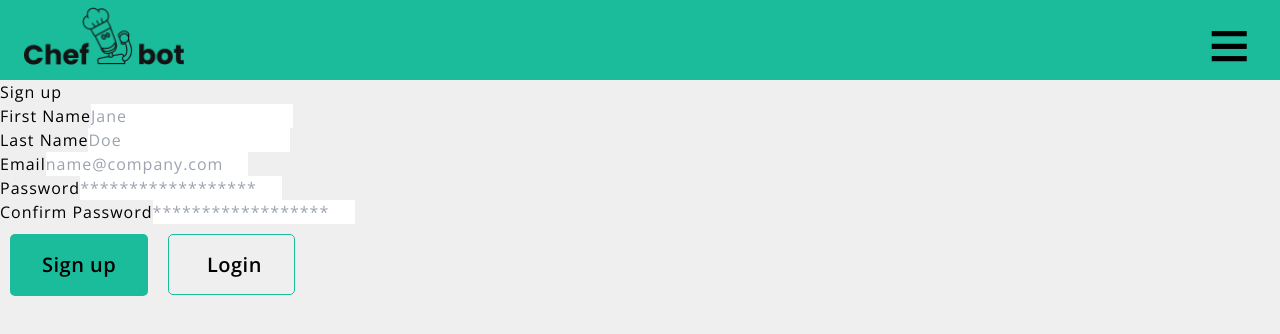
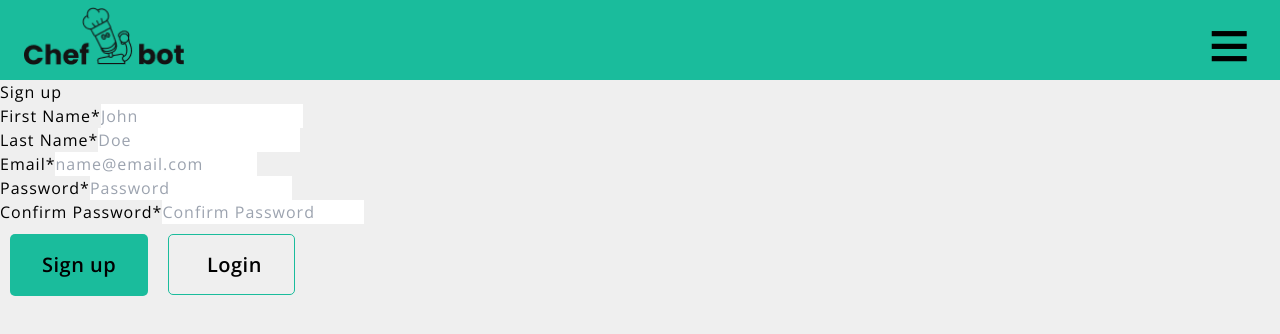
Before and after one commit to hurjan/mat-gpt, a React (Vite) app: page /signup in a window 1280 px wide. Shown: the top 334 px of the page. Built offline with nearby package versions, Linux system fonts and the light colour scheme.

Commit message:
feat sign up validation

```diff
--- a/src/components/pages/LoginPage.jsx
+++ b/src/components/pages/LoginPage.jsx
@@ -1,14 +1,14 @@
 import "../styles/LoginPage.css"
 import {Link} from "react-router-dom";
 import {useForm} from "react-hook-form"
-//import logo from "../../../public/images/logo.png"
 import { DevTool } from "@hookform/devtools"
 
 
 
 function LoginPage() {
-    const form= useForm()
-    const {register,control,handleSubmit} = form
+    const form= useForm();
+    const {register,control,handleSubmit,formState} = form;
+    const {errors}= formState;
     const onSubmit = (data) => {
         console.log('Form submitted',data)
     }
@@ -26,13 +26,14 @@ function LoginPage() {
                             <input type="email" name="email" id="email" placeholder="name@email.com"
                             className="bg-gray-50 border border-gray-300 text-gray-900 sm:text-sm rounded-lg focus:ring-blue-600 focus:border-blue-600 block w-full p-2.5 dark:bg-gray-700 dark:border-gray-600 dark:placeholder-gray-400 dark:text-white dark:focus:ring-blue-500 dark:focus:border-blue-500"
                             {...register("email",{required:'Email is required'})}/>
-
+                            <p className="error">{errors.email?.message}</p>
                         </div>
                         <div>
                             <label htmlFor="password" className="block mb-2 text-sm font-medium text-gray-900 dark:text-white">Password</label>
                             <input type="password" name="password" id="password" placeholder="••••••••"
                             className="bg-gray-50 border border-gray-300 text-gray-900 sm:text-sm rounded-lg focus:ring-blue-600 focus:border-blue-600 block w-full p-2.5 dark:bg-gray-700 dark:border-gray-600 dark:placeholder-gray-400 dark:text-white dark:focus:ring-blue-500 dark:focus:border-blue-500"
-                            required=""{...register("password",{required:'Password is required'})}/>
+                            {...register("password",{required:'Password is required'})}/>
+                             <p className="error">{errors.password?.message}</p>
                         </div>
                         <button type="submit" className="w-full text-white bg-emerald-500 hover:bg-blue-700 focus:ring-4 focus:outline-none focus:ring-blue-300 font-medium rounded-lg text-sm px-5 py-2.5 text-center dark:bg-blue-600 dark:hover:bg-blue-700 dark:focus:ring-blue-800">Login</button>
                         <p className="text-sm font-light text-gray-500 dark:text-gray-400">
--- a/src/components/pages/SignUp.jsx
+++ b/src/components/pages/SignUp.jsx
@@ -1,48 +1,72 @@
 import "../styles/LoginPage.css"
 import {Link} from "react-router-dom";
+import {useForm} from "react-hook-form"
+import { DevTool } from "@hookform/devtools"
 
 function SignUp()
 {
+    const form= useForm();
+    const {register,control,handleSubmit,formState} = form;
+    const {errors}= formState;
+    const onSubmit = (data) => {
+        console.log('Form submitted',data)
+    }
     return(
         <div className="containerLogin flex justify-center p-10">
-            <form className=" w-full max-w-lg ">
+            <form onSubmit={handleSubmit(onSubmit)} noValidate className=" w-full max-w-lg ">
                     <h1 className="text-xl font-bold leading-tight tracking-tight text-gray-900 md:text-2xl dark:text-white mb-10">
                         Sign up
                     </h1>
                 <div className="flex flex-wrap -mx-3 mb-6">
                     <div className="w-full md:w-1/2 px-3 mb-6 md:mb-0">
-                    <label className="block uppercase tracking-wide text-gray-700 text-xs font-bold mb-2" htmlFor="grid-first-name">
-                        First Name
+                    <label className="block uppercase tracking-wide text-gray-700 text-xs font-bold mb-2"
+                    htmlFor="firstname">
+                        First Name*
                     </label>
-                    <input className="appearance-none block w-full bg-gray-200 text-gray-700 border  rounded py-3 px-4 mb-3 leading-tight focus:outline-none focus:bg-white" id="grid-first-name" type="text" placeholder="Jane"/>
+                    <input className="appearance-none block w-full bg-gray-200 text-gray-700 border  rounded py-3 px-4 mb-3 leading-tight focus:outline-none focus:bg-white"
+                    id="firstname" name="firstname" type="text" placeholder="John" {...register("firstname",{required:'Firstname is required'})}/>
+                    <p className="error">{errors.firstname?.message}</p>
 
                     </div>
                     <div className="w-full md:w-1/2 px-3">
-                    <label className="block uppercase tracking-wide text-gray-700 text-xs font-bold mb-2" htmlFor="grid-last-name">
-                        Last Name
+                    <label className="block uppercase tracking-wide text-gray-700 text-xs font-bold mb-2" htmlFor="lastname">
+                        Last Name*
                     </label>
-                    <input className="appearance-none block w-full bg-gray-200 text-gray-700 border border-gray-200 rounded py-3 px-4 leading-tight focus:outline-none focus:bg-white focus:border-gray-500" id="grid-last-name" type="text" placeholder="Doe"/>
+                    <input className="appearance-none block w-full bg-gray-200 text-gray-700 border border-gray-200 rounded py-3 px-4 leading-tight focus:outline-none focus:bg-white focus:border-gray-500"
+                    id="lastname" name="lastname" type="text" placeholder="Doe" {...register("lastname",{required:'Lastname is required'})}/>
+                    <p className="error">{errors.lastname?.message}</p>
                     </div>
                 </div>
                 <div className="flex flex-wrap -mx-3 mb-6">
                     <div className="w-full px-3">
                         <label className="block uppercase tracking-wide text-gray-700 text-xs font-bold mb-2" htmlFor="email">
-                            Email
+                            Email*
                         </label>
-                        <input className="appearance-none block w-full bg-gray-200 text-gray-700 border border-gray-200 rounded py-3 px-4 mb-3 leading-tight focus:outline-none focus:bg-white focus:border-gray-500" id="email" type="email" placeholder="name@company.com"/>
+                        <input className="appearance-none block w-full bg-gray-200 text-gray-700 border border-gray-200 rounded py-3 px-4 mb-3 leading-tight focus:outline-none focus:bg-white focus:border-gray-500"
+                        id="email" name="email" type="email" placeholder="name@email.com"
+                        {...register("email",{
+                            required:'Email is required',
+                            pattern:{
+                                value:/^[a-zA-Z0-9.!#$%&'*+/=`^_`{|}~-]+@[a-zA-Z0-9-]+(?:\.[a-zA-Z0-9-]+)*$/,
+                                message:"Invalid email format"}
+                            })}/>
+                        <p className="error">{errors.email?.message}</p>
                     </div>
                     <div className="w-full px-3">
-                        <label className="block uppercase tracking-wide text-gray-700 text-xs font-bold mb-2" htmlFor="grid-password">
-                            Password
+                        <label className="block uppercase tracking-wide text-gray-700 text-xs font-bold mb-2" htmlFor="password">
+                            Password*
                         </label>
-                        <input className="appearance-none block w-full bg-gray-200 text-gray-700 border border-gray-200 rounded py-3 px-4 mb-3 leading-tight focus:outline-none focus:bg-white focus:border-gray-500" id="grid-password" type="password" placeholder="******************"/>
+                        <input className="appearance-none block w-full bg-gray-200 text-gray-700 border border-gray-200 rounded py-3 px-4 mb-3 leading-tight focus:outline-none focus:bg-white focus:border-gray-500"
+                        id="password" name="password" type="password" placeholder="Password" {...register("password",{required:'Password is required'})}/>
+                        <p className="error">{errors.password?.message}</p>
                     </div>
                     <div className="w-full px-3">
-                        <label className="block uppercase tracking-wide text-gray-700 text-xs font-bold mb-2" htmlFor="grid-password2">
-                            Confirm Password
+                        <label className="block uppercase tracking-wide text-gray-700 text-xs font-bold mb-2" htmlFor="password2">
+                            Confirm Password*
                         </label>
-                        <input className="appearance-none block w-full bg-gray-200 text-gray-700 border border-gray-200 rounded py-3 px-4 mb-3 leading-tight focus:outline-none focus:bg-white focus:border-gray-500" id="grid-password2" type="password" placeholder="******************"/>
-
+                        <input className="appearance-none block w-full bg-gray-200 text-gray-700 border border-gray-200 rounded py-3 px-4 mb-3 leading-tight focus:outline-none focus:bg-white focus:border-gray-500"
+                        id="password2" name="password2" type="password" placeholder="Confirm Password" {...register("password2",{required:'Password confirmation is needed'})}/>
+                        <p className="error">{errors.password2?.message}</p>
                     </div>
                 </div>
                 <div className="flex flex-wrap -mx-3 mb-2">
@@ -50,6 +74,7 @@ function SignUp()
                     <Link className="landingButton2" to="/login"> Login </Link>
                 </div>
             </form>
+            <DevTool control={control}/>
         </div>
 
     )
--- a/src/index.css
+++ b/src/index.css
@@ -15,3 +15,6 @@ html {
     letter-spacing: 1px;
 
 }
+.error{
+    color: red;
+}
```
